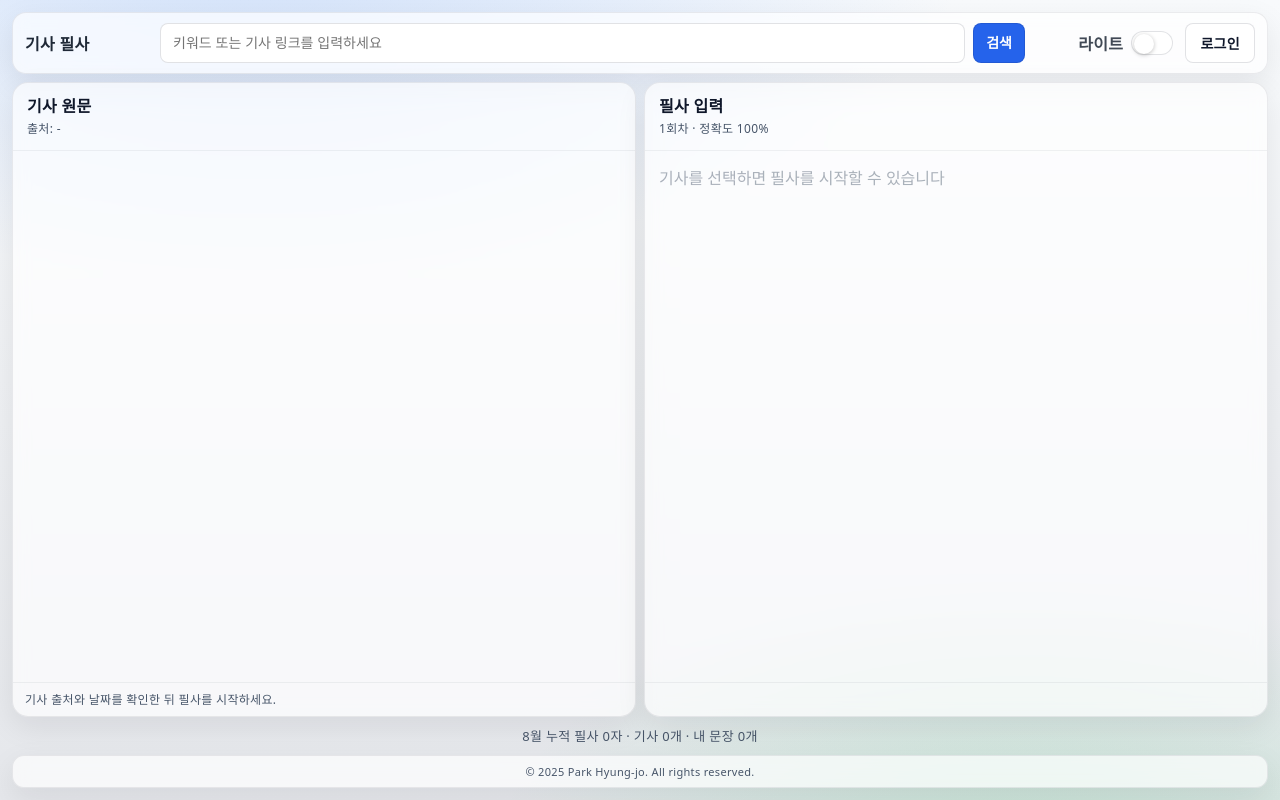
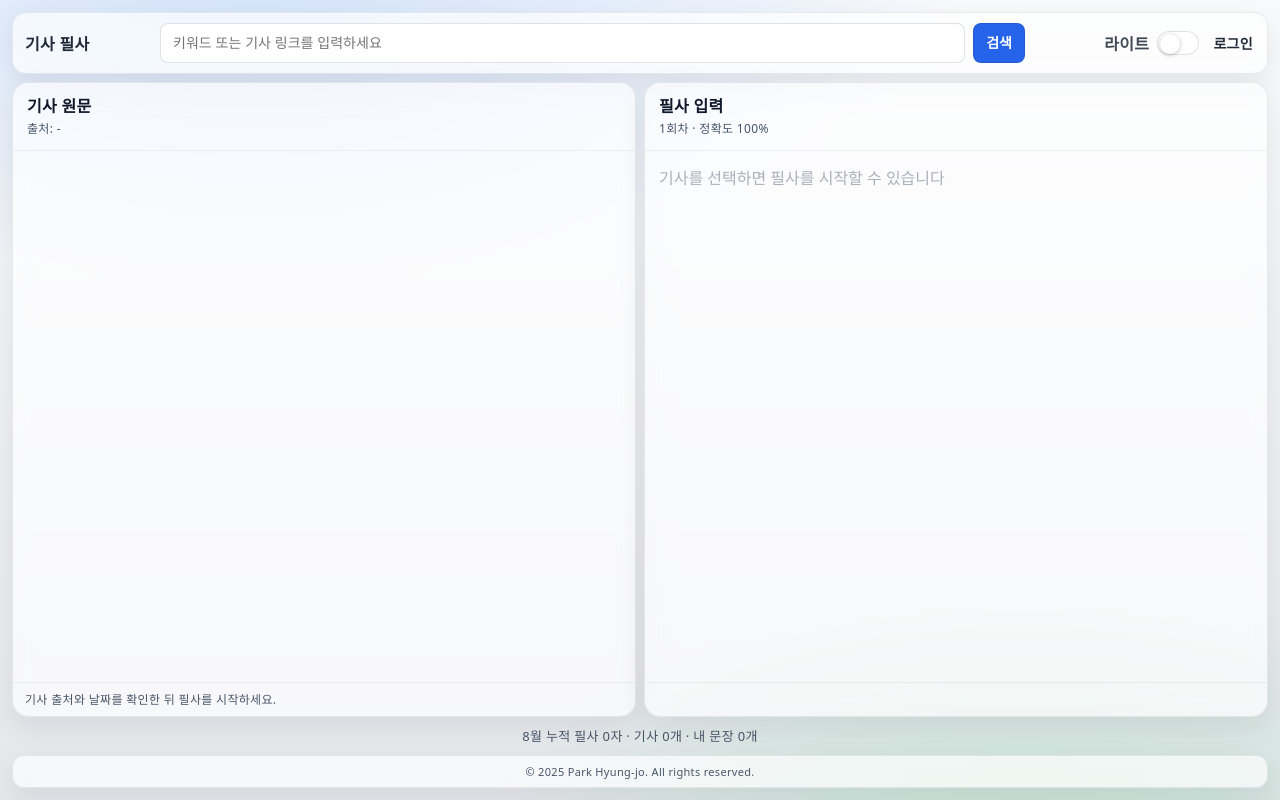
Before and after one commit to Walpin007/article-typing-app, a React (Vite) app: page / in a window 1280 px wide. Built offline with nearby package versions, Linux system fonts and the light colour scheme.

Commit message:
fix: 로그인 버튼 수정

```diff
--- a/src/index.css
+++ b/src/index.css
@@ -773,18 +773,16 @@ button[disabled]{ opacity:.6; cursor:not-allowed; }
 /* =============== LOGIN BUTTON =============== */
 
 .loginButton {
-  height: var(--control-h);
-  padding: 0 14px;
-
   display: inline-flex;
   align-items: center;
   justify-content: center;
 
-  border-radius: 8px;
-  border: 1px solid var(--input-stroke);
+  padding: 4px 2px;
 
-  background: var(--input-bg);
-  color: var(--text-strong);
+  background: transparent;
+  border: none;
+
+  color: var(--text-muted-strong);
 
   font-size: 14px;
   font-weight: 600;
@@ -792,18 +790,19 @@ button[disabled]{ opacity:.6; cursor:not-allowed; }
   text-decoration: none;
   white-space: nowrap;
 
+  cursor: pointer;
+
   transition:
-    background-color 0.2s ease,
-    border-color 0.2s ease;
+    color 0.15s ease,
+    opacity 0.15s ease;
 }
 
 .loginButton:hover {
-  background:
-    color-mix(
-      in oklab,
-      var(--input-bg) 88%,
-      var(--accent)
-    );
+  color: var(--accent);
+}
+
+.loginButton:active {
+  opacity: 0.65;
 }
 
 /* =============== LOGIN PAGE =============== */
```
